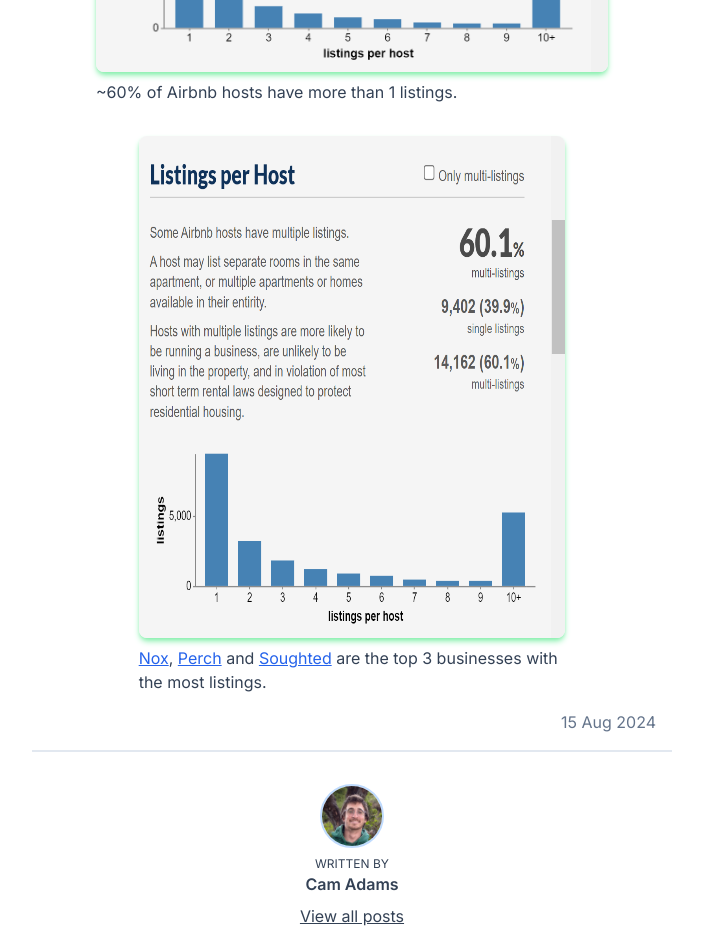
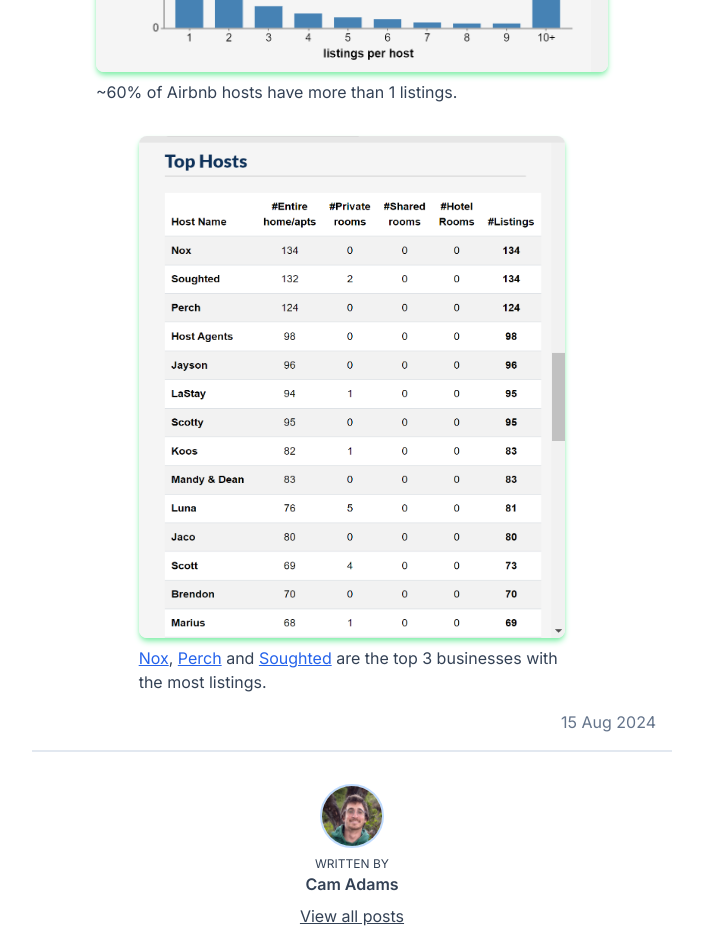
Before and after one commit to camadams/camthehuman, a Next.js app: page /blog/4 in a window 1280 px wide. Shown: the part 2360-3293 px from the top of the page, without its empty margins (288-991 px from the left). Built offline with nearby package versions, Linux system fonts and the light colour scheme.

Commit message:
fix: test image fix

```diff
--- a/src/app/blog/4/page.tsx
+++ b/src/app/blog/4/page.tsx
@@ -95,7 +95,7 @@
 
           <div className="flex flex-col gap-2">
             <div className="relative aspect-[0.85] w-2/3 mx-auto ">
-              <Image className="absolute object-fit shadow-md rounded-lg shadow-green-300" src={"/listingsperhost.png"} fill alt="tophost" />
+              <Image className="absolute object-fit shadow-md rounded-lg shadow-green-300" src={"/topp.png"} fill alt="tophost" />
             </div>
             <p className="w-2/3 mx-auto">
               <Anch text="Nox" link="https://www.noxrentals.com" addSpaceAtEnd={false} />,
```
Also changed, not shown: public/topp.png (renamed from public/tophost.PNG).
